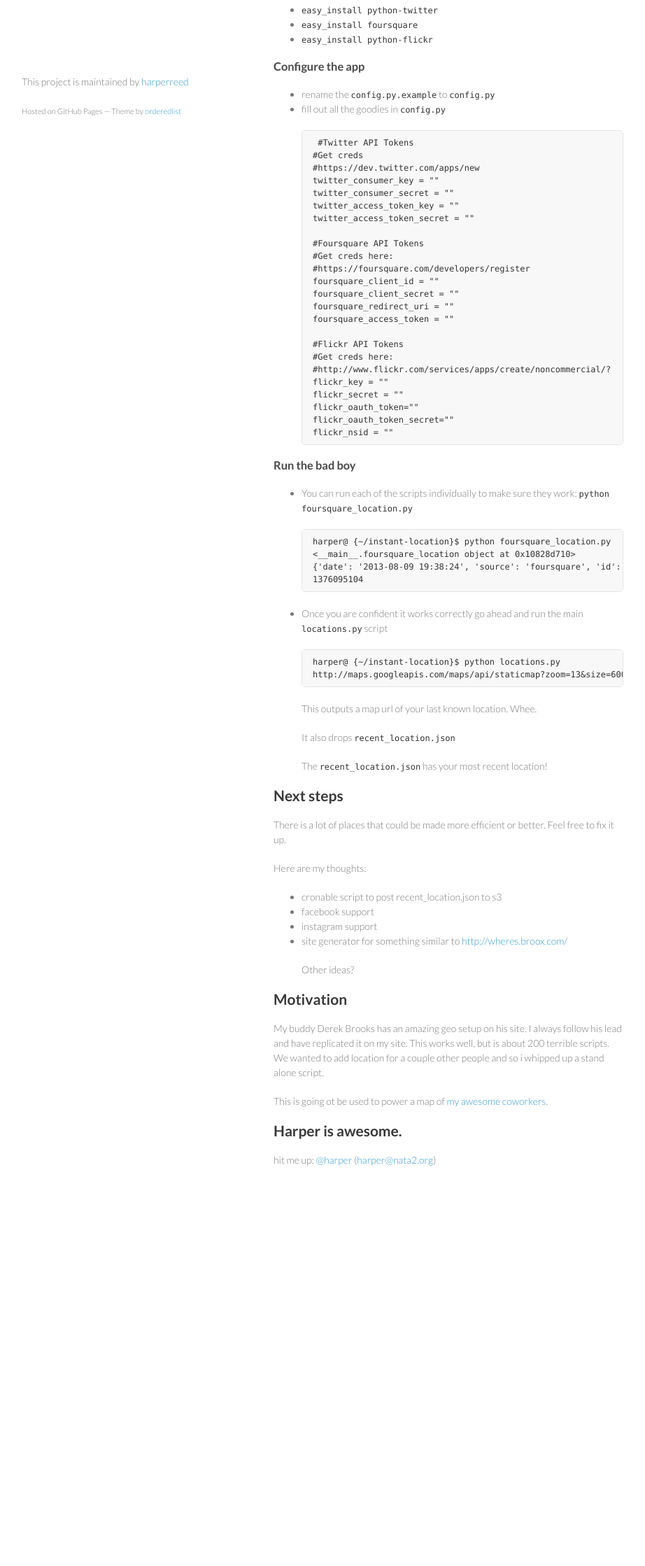
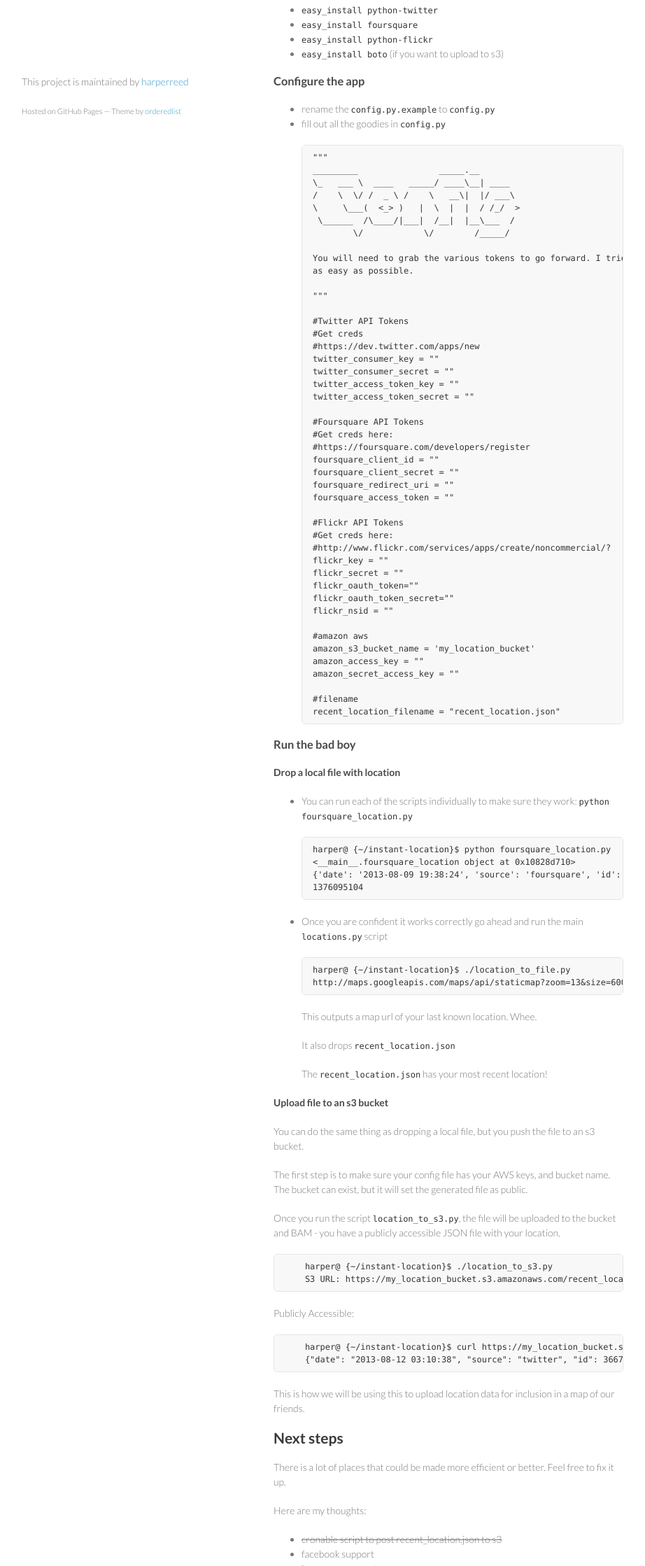
Before and after one commit to harperreed/instant-location, a plain HTML site: page index.html in a window 1280 px wide. Shown: the part 562-2800 px from the top of the page at 70% size, without its empty margins (179-1101 px from the left). Before the commit the page ends 2300 px from the top, so only its background shows below. Drawn offline with Linux system fonts and the light colour scheme.

```diff
--- a/index.html
+++ b/index.html
@@ -60,6 +60,8 @@
 <li><code>easy_install python-twitter</code></li>
 <li><code>easy_install foursquare</code></li>
 <li><code>easy_install python-flickr</code></li>
+<li>
+<code>easy_install boto</code> (if you want to upload to s3)</li>
 </ul><h3>
 <a name="configure-the-app" class="anchor" href="#configure-the-app"><span class="octicon octicon-link"></span></a>Configure the app</h3>
 
@@ -69,7 +71,20 @@
 <li>
 <p>fill out all the goodies in <code>config.py</code></p>
 
-<pre><code> #Twitter API Tokens
+<pre><code>"""
+_________                _____.__
+\_   ___ \  ____   _____/ ____\__| ____
+/    \  \/ /  _ \ /    \   __\|  |/ ___\
+\     \___(  &lt;_&gt; )   |  \  |  |  / /_/  &gt;
+ \______  /\____/|___|  /__|  |__\___  /
+        \/            \/        /_____/
+
+You will need to grab the various tokens to go forward. I tried to make it
+as easy as possible.
+
+"""
+
+#Twitter API Tokens
 #Get creds
 #https://dev.twitter.com/apps/new
 twitter_consumer_key = ""
@@ -93,10 +108,21 @@
 flickr_oauth_token=""
 flickr_oauth_token_secret=""
 flickr_nsid = ""
+
+#amazon aws
+amazon_s3_bucket_name = 'my_location_bucket'
+amazon_access_key = ""
+amazon_secret_access_key = ""
+
+#filename
+recent_location_filename = "recent_location.json"
 </code></pre>
 </li>
 </ul><h3>
 <a name="run-the-bad-boy" class="anchor" href="#run-the-bad-boy"><span class="octicon octicon-link"></span></a>Run the bad boy</h3>
+
+<h4>
+<a name="drop-a-local-file-with-location" class="anchor" href="#drop-a-local-file-with-location"><span class="octicon octicon-link"></span></a>Drop a local file with location</h4>
 
 <ul>
 <li>
@@ -111,7 +137,7 @@
 <li>
 <p>Once you are confident it works correctly go ahead and run the main <code>locations.py</code> script</p>
 
-<pre><code>harper@ {~/instant-location}$ python locations.py
+<pre><code>harper@ {~/instant-location}$ ./location_to_file.py
 http://maps.googleapis.com/maps/api/staticmap?zoom=13&amp;size=600x300&amp;maptype=roadmap&amp;markers=color:blue%7Clabel:S%7C41.91008943,-87.68528519&amp;sensor=false
 </code></pre>
 
@@ -121,7 +147,28 @@
 
 <p>The <code>recent_location.json</code> has your most recent location!</p>
 </li>
-</ul><h2>
+</ul><h4>
+<a name="upload-file-to-an-s3-bucket" class="anchor" href="#upload-file-to-an-s3-bucket"><span class="octicon octicon-link"></span></a>Upload file to an s3 bucket</h4>
+
+<p>You can do the same thing as dropping a local file, but you push the file to an s3 bucket. </p>
+
+<p>The first step is to make sure your config file has your AWS keys, and bucket name. The bucket can exist, but it will set the generated file as public. </p>
+
+<p>Once you run the script <code>location_to_s3.py</code>, the file will be uploaded to the bucket and BAM - you have a publicly accessible JSON file with your location. </p>
+
+<pre><code>    harper@ {~/instant-location}$ ./location_to_s3.py
+    S3 URL: https://my_location_bucket.s3.amazonaws.com/recent_location.json
+</code></pre>
+
+<p>Publicly Accessible:</p>
+
+<pre><code>    harper@ {~/instant-location}$ curl https://my_location_bucket.s3.amazonaws.com/recent_location.json
+    {"date": "2013-08-12 03:10:38", "source": "twitter", "id": 366758599919284224, "longitude": -87.6755019, "latitude": 41.90907876}%
+</code></pre>
+
+<p>This is how we will be using this to upload location data for inclusion in a map of our friends. </p>
+
+<h2>
 <a name="next-steps" class="anchor" href="#next-steps"><span class="octicon octicon-link"></span></a>Next steps</h2>
 
 <p>There is a lot of places that could be made more efficient or better. Feel free to fix it up. </p>
@@ -129,7 +176,7 @@
 <p>Here are my thoughts: </p>
 
 <ul>
-<li>cronable script to post recent_location.json to s3</li>
+<li><del>cronable script to post recent_location.json to s3</del></li>
 <li>facebook support</li>
 <li>instagram support</li>
 <li>
```
Also changed, not shown: params.json (+1 -1 lines).
